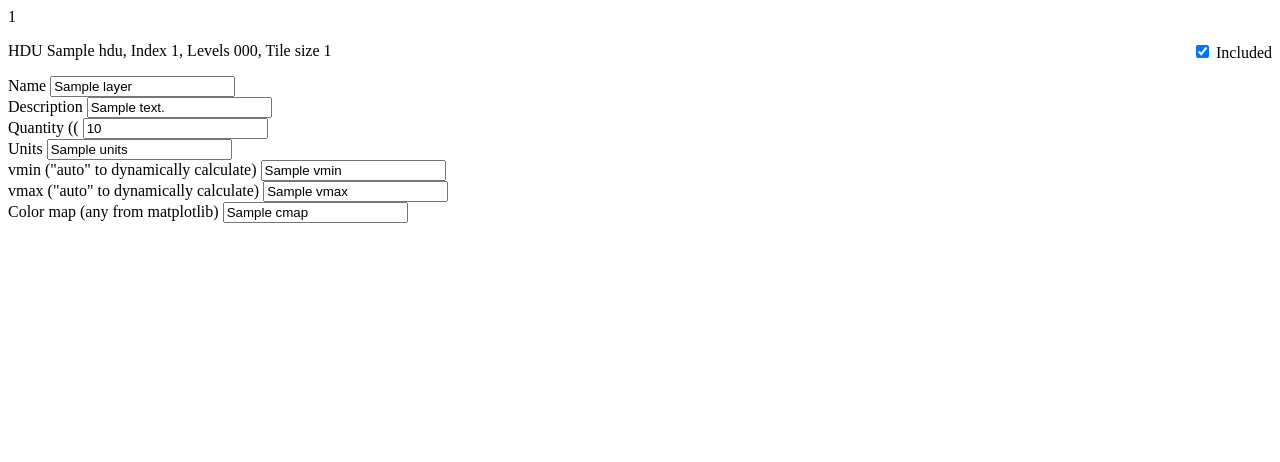
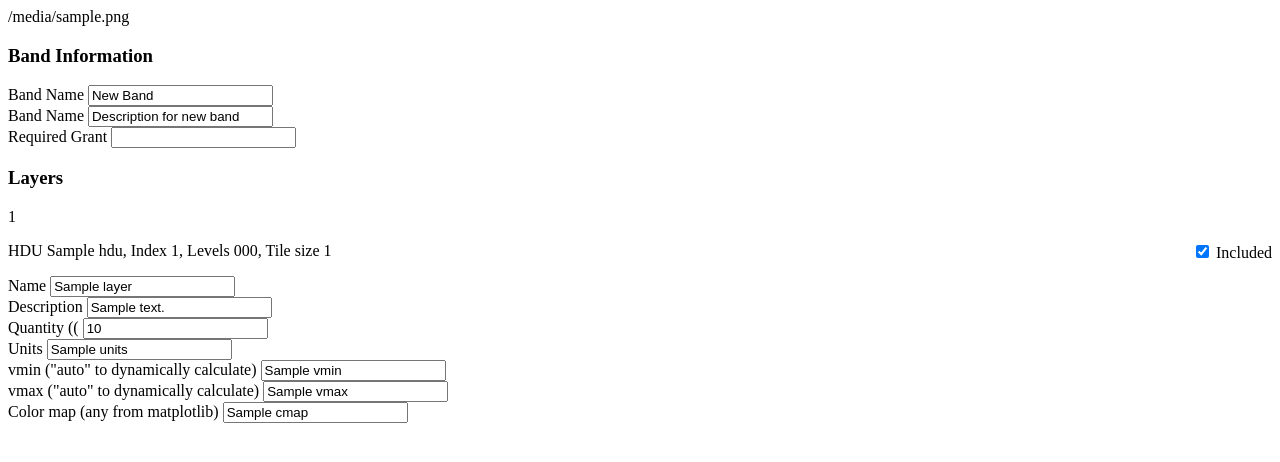
Before and after one commit to simonsobs/tileadder, a Python web app: template tileadder/server/templates/htmx/evaluate.html in a window 1280 px wide. Shown: the top 462 px of the page. Run offline with Jinja, Linux system fonts and the light colour scheme; the template is opened without the code that fills it: most values are stand-ins (such as "Sample title", 1, 10 or a date in 2020).

Commit message:
Added editable band info

```diff
--- a/tileadder/server/templates/htmx/directory_listing.html
+++ b/tileadder/server/templates/htmx/directory_listing.html
@@ -42,6 +42,7 @@
                 hx-ext="json-enc"
                 hx-vals='{"path":"{{ file }}"}'
                 hx-trigger="click"
+                hx-target="closest .nes-container"
                 hx-swap="outerHTML"
                 style="margin-left:auto;
                        margin-right:0">Evaluate</button>
--- a/tileadder/server/templates/htmx/evaluate.html
+++ b/tileadder/server/templates/htmx/evaluate.html
@@ -1,5 +1,27 @@
+<div class="nes-container with-title">
+  <p class="title">{{ filename }}</p>
+  <h3>Band Information</h3>
+  <div class="nes-field">
+    <label for="band_name_{{ band_id }}">Band Name</label>
+    <input type="text"
+           id="band_name_{{ band_id }}"
+           class="nes-input"
+           value="New Band">
+  </div>
+  <div class="nes-field">
+    <label for="band_description_{{ band_id }}">Band Name</label>
+    <input type="text"
+           id="band_description_{{ band_id }}"
+           class="nes-input"
+           value="Description for new band">
+  </div>
+  <div class="nes-field">
+    <label for="band_grant_{{ band_id }}">Required Grant</label>
+    <input type="text" id="band_grant{{ band_id }}" class="nes-input">
+  </div>
+  <h3 style="margin-top:1em">Layers</h3>
   {% for layer in layers %}
-  <div class="nes-container with-title" style="margin-bottom:0.5em">
+    <div class="nes-container with-title" style="margin-top:0.5em">
       <p class="title">{{ layer.layer_id }}</p>
       <p>
         <span class="nes-text is-primary">HDU</span> {{ layer.provider.hdu }},
@@ -64,3 +86,4 @@
         </div>
       </div>
     {% endfor %}
+  </div>
```
Also changed, not shown: tileadder/server/add.py (+11 -4 lines), tileadder/server/templates/base.html (+3 -8 lines), tileadder/server/templates/current.html (+8 -11 lines), tileadder/service/creation.py (+4 -13 lines). Lines whose indentation alone changed are shown as unchanged.
